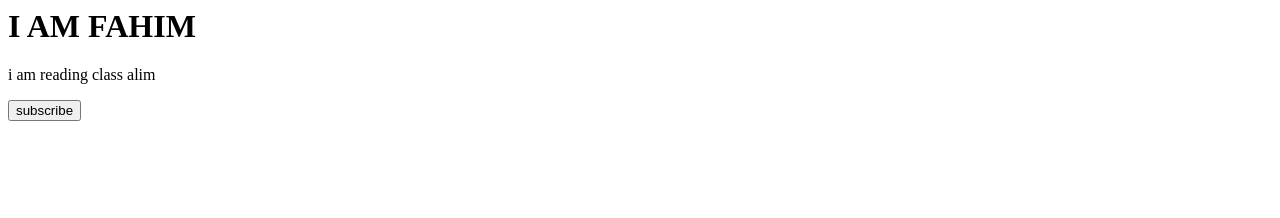
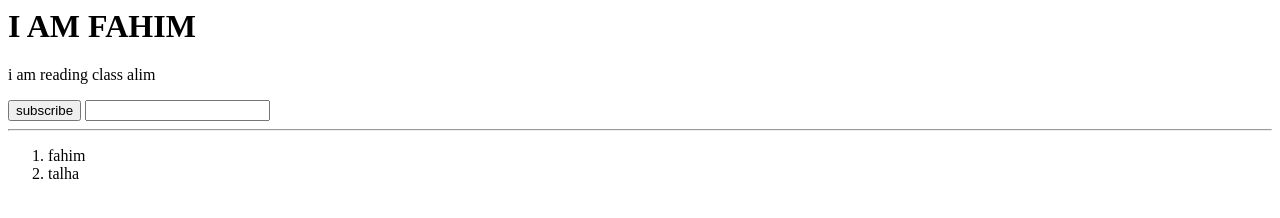
Before and after one commit to sabbirfahim12/practise, a plain HTML site: page index.html in a window 1280 px wide. Drawn offline with Linux system fonts and the light colour scheme.

Commit message:
add something

```diff
--- a/index.html
+++ b/index.html
@@ -1,3 +1,9 @@
 <h1>I AM FAHIM </h1>
 <p>i am reading class alim</p>
 <button>subscribe</button>
+<input type="text">
+<hr>
+<ol>
+    <li>fahim</li>
+    <li>talha</li>
+</ol>
```
